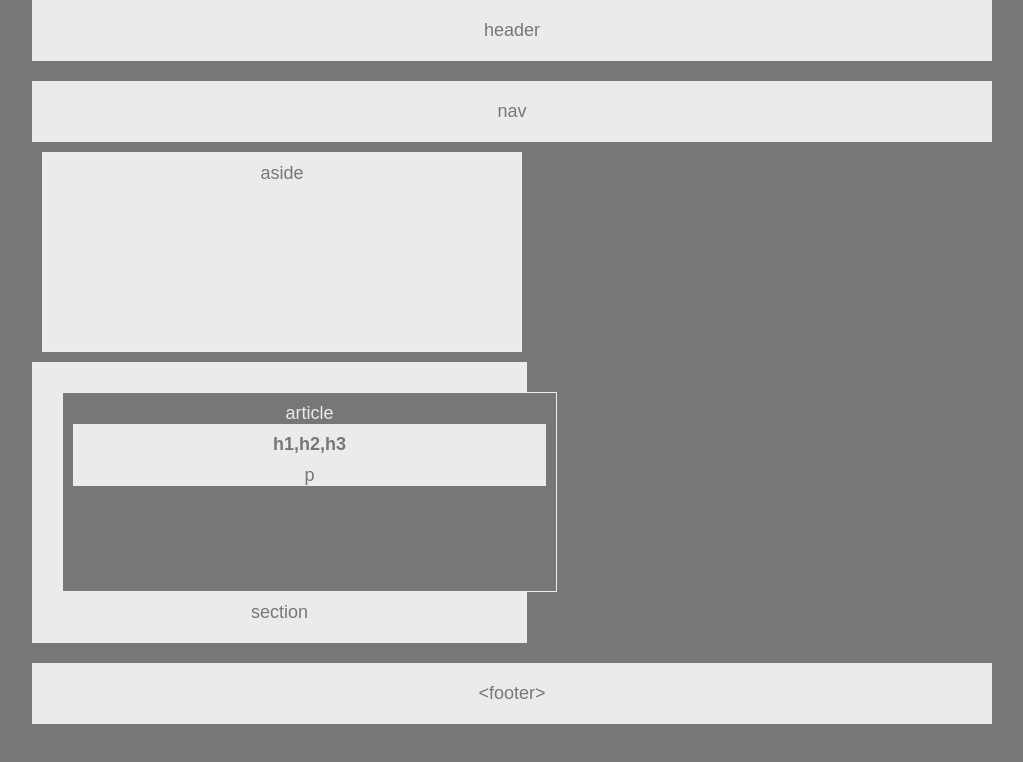
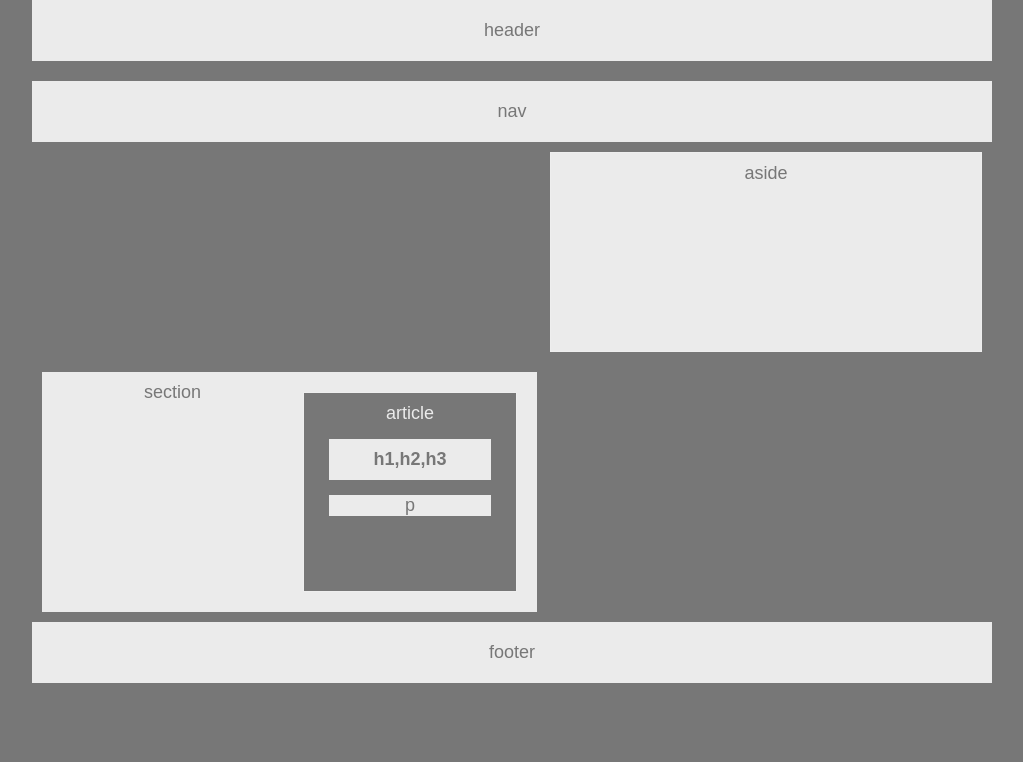
Before and after one commit to tjbrincefield/HW-Wireframe, a plain HTML site: page index.html in a window 1280 px wide. Shown: the whole page, without its empty margins (128-1151 px from the left). Drawn offline with Linux system fonts and the light colour scheme.

Commit message:
fixed margins

```diff
--- a/index.html
+++ b/index.html
@@ -13,26 +13,29 @@
     </header>
 
     <nav>
-        nav
+      nav
     </nav>
 
     <aside>
-            aside
-        </aside>
+      aside
+    </aside>
 
     <section>
+            section
         <aside id= "article">
             article
-        <div id="items"><strong>h1,h2,h3</strong></div>
+        <div id="items"><strong>h1,h2,h3
+
+        </strong></div>
 
         <div id="happy">p</div>
 
         </aside>
-            section
+
     </section>
 
     <footer>
-        &lt;footer&gt;
+        footer
     </footer>
 
 </body>
--- a/style.css
+++ b/style.css
@@ -19,12 +19,12 @@
   }
 
   section {
-    padding: 20px;
-    margin-bottom: 20px;
+    padding: 10px;
+    margin: 10px;
     background:#ebebeb;
     color: #777;
+    width: 495px;
     float: left;
-    width: 495px;
     clear: both;
   }
 
@@ -39,19 +39,18 @@
   #article {
     color: #ebebeb;
     background: #777;
-    float: left;
-    width: 495px;
+    margin: 10px;
   }
 
   aside {
-    float: left;
-    width: 50%;
+    width: 45%;
     height: 200px;
     padding: 10px;
     margin: 10px;
     text-decoration-color: white;
     background: #ebebeb;
     border: 1px solid #eee;
+    float: right;
     clear: both;
   }
 
@@ -59,12 +58,13 @@
     color: #777;
     background: #ebebeb;
     padding: 10px;
-    clear: both
+    margin: 15px;
   }
 
   #happy {
     color: #777;
     background: #ebebeb;
+    margin: 15px;
   }
 
   footer {
```
